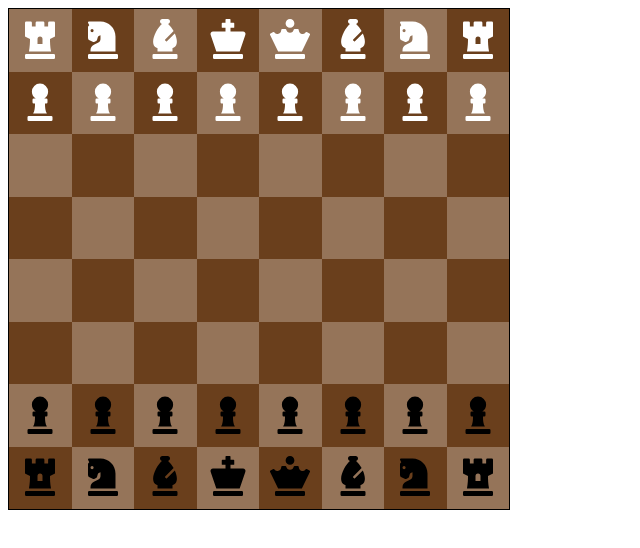
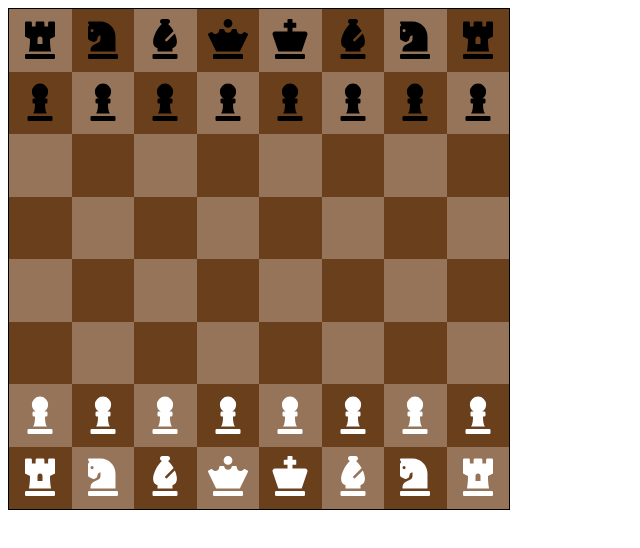
Before and after one commit to JJW-27/chess, a React (Create React App) app: page / in a window 1280 px wide. Shown: the top 548 px of the page, without its empty margins (0-640 px from the left). Built offline with nearby package versions, Linux system fonts and the light colour scheme.

Commit message:
adds piece movement

```diff
--- a/src/components/Chessboard.jsx
+++ b/src/components/Chessboard.jsx
@@ -1,8 +1,10 @@
 import Square from './squares/Square';
-import { useState, UseEffect } from 'react';
+import { useState, useEffect } from 'react';
 
 const Chessboard = () => {
   const [selectedSquare, setSelectedSquare] = useState({});
+  const [isPieceSelected, setIsPieceSelected] = useState(false);
+  const [movePlayed, setMovePlayed] = useState(false);
 
   const squareCoordinates = [];
   let squareIsLight = true;
@@ -17,7 +19,9 @@ const Chessboard = () => {
       }
     }
   }
-
+  console.log(
+    `Selected square = ${selectedSquare.pieceName}, x-${selectedSquare.xCoord} y-${selectedSquare.yCoord}`
+  );
   return (
     <div className="chessboard">
       {squareCoordinates.map(coord => {
@@ -29,6 +33,10 @@ const Chessboard = () => {
             key={coord[3]}
             selectedSquare={selectedSquare}
             setSelectedSquare={setSelectedSquare}
+            isPieceSelected={isPieceSelected}
+            setIsPieceSelected={setIsPieceSelected}
+            movePlayed={movePlayed}
+            setMovePlayed={setMovePlayed}
           />
         );
       })}
--- a/src/components/squares/Square.jsx
+++ b/src/components/squares/Square.jsx
@@ -7,6 +7,10 @@ const Square = ({
   squareIsLight,
   selectedSquare,
   setSelectedSquare,
+  isPieceSelected,
+  setIsPieceSelected,
+  movePlayed,
+  setMovePlayed,
 }) => {
   const [squareData, setSquareData] = useState({
     xCoord,
@@ -16,9 +20,9 @@ const Square = ({
   useEffect(() => {
     let initialPieceColour;
     if (squareData.yCoord >= 7) {
+      initialPieceColour = 'black';
+    } else if (squareData.yCoord <= 2) {
       initialPieceColour = 'white';
-    } else if (squareData.yCoord <= 2) {
-      initialPieceColour = 'black';
     }
     let initialPieceName;
     if (
@@ -40,12 +44,12 @@ const Square = ({
       (squareData.yCoord === 1 || squareData.yCoord === 8) &&
       squareData.xCoord === 4
     ) {
-      initialPieceName = 'king';
+      initialPieceName = 'queen';
     } else if (
       (squareData.yCoord === 1 || squareData.yCoord === 8) &&
       squareData.xCoord === 5
     ) {
-      initialPieceName = 'queen';
+      initialPieceName = 'king';
     } else if (squareData.yCoord === 2 || squareData.yCoord === 7) {
       initialPieceName = 'pawn';
     }
@@ -59,6 +63,22 @@ const Square = ({
     });
   }, []);
 
+  useEffect(() => {
+    if (
+      selectedSquare.xCoord === squareData.xCoord &&
+      selectedSquare.yCoord === squareData.yCoord
+    ) {
+      setSquareData(currData => {
+        const newData = { ...currData };
+        delete newData.pieceName;
+        delete newData.pieceColour;
+        return newData;
+      });
+      setSelectedSquare({});
+      setIsPieceSelected(false);
+    }
+  }, [movePlayed]);
+
   const squareColour = squareIsLight ? 'light-square' : 'dark-square';
 
   const isSelected =
@@ -69,21 +89,38 @@ const Square = ({
 
   const handleClick = e => {
     e.preventDefault();
-    setSelectedSquare({ xCoord: squareData.xCoord, yCoord: squareData.yCoord });
-    console.log(squareData);
-  };
-
-  const handleClickOff = e => {
-    setSelectedSquare({});
+    if (squareData.pieceName && !isPieceSelected) {
+      setSelectedSquare({
+        xCoord: squareData.xCoord,
+        yCoord: squareData.yCoord,
+        pieceName: squareData.pieceName,
+        pieceColour: squareData.pieceColour,
+      });
+      setIsPieceSelected(true);
+    } else if (squareData.pieceColour === selectedSquare.pieceColour) {
+      setSelectedSquare({
+        xCoord: squareData.xCoord,
+        yCoord: squareData.yCoord,
+        pieceName: squareData.pieceName,
+        pieceColour: squareData.pieceColour,
+      });
+    } else if (isPieceSelected && !squareData.pieceName) {
+      console.log('move played');
+      setSquareData(currData => {
+        return {
+          ...currData,
+          pieceName: selectedSquare.pieceName,
+          pieceColour: selectedSquare.pieceColour,
+        };
+      });
+      setMovePlayed(played => {
+        return !played;
+      });
+    }
   };
 
   return (
-    <button
-      className={squareColour}
-      id={isSelected}
-      onClick={handleClick}
-      onBlur={handleClickOff}
-    >
+    <button className={squareColour} id={isSelected} onClick={handleClick}>
       <Piece
         pieceName={squareData.pieceName}
         pieceColour={squareData.pieceColour}
```
